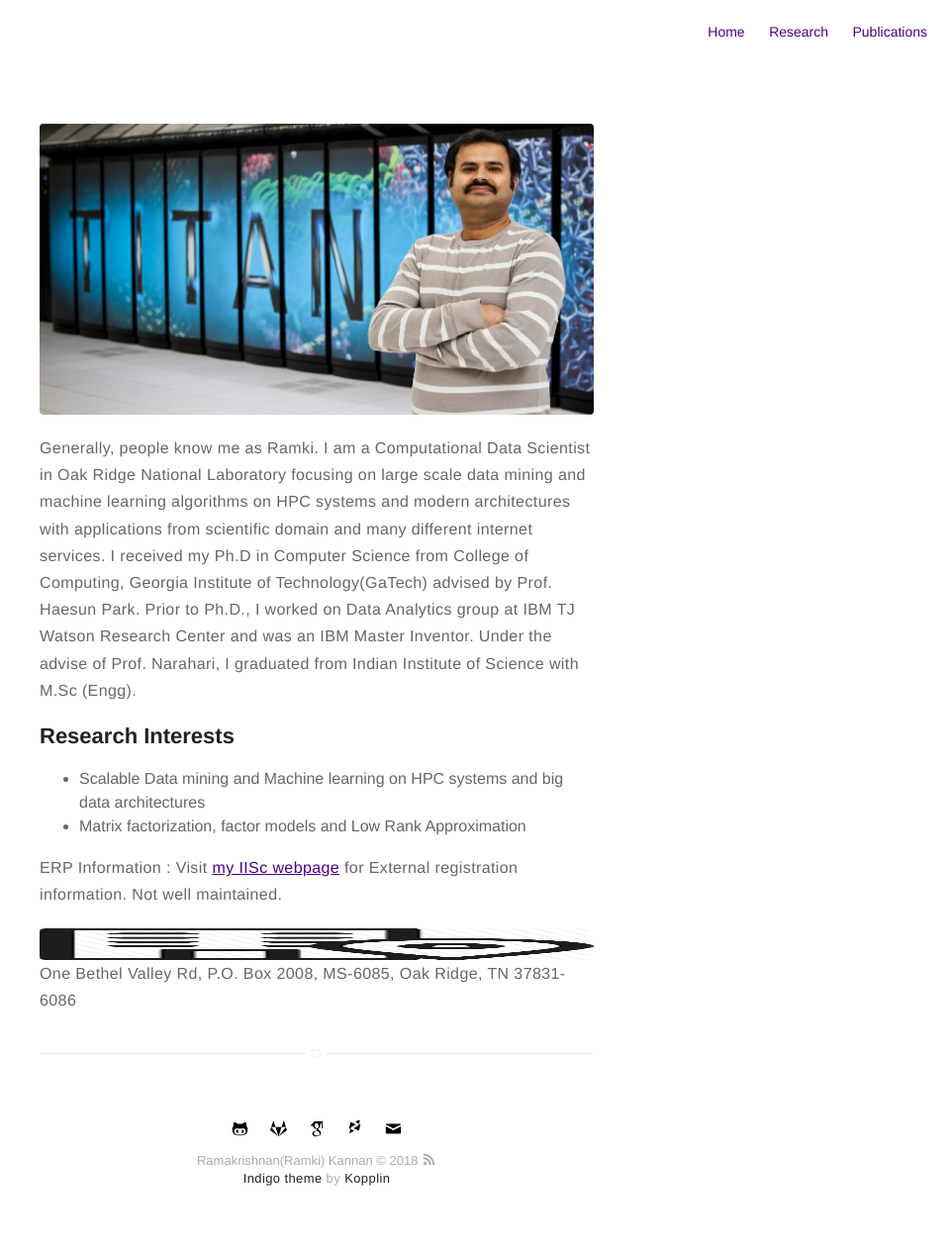
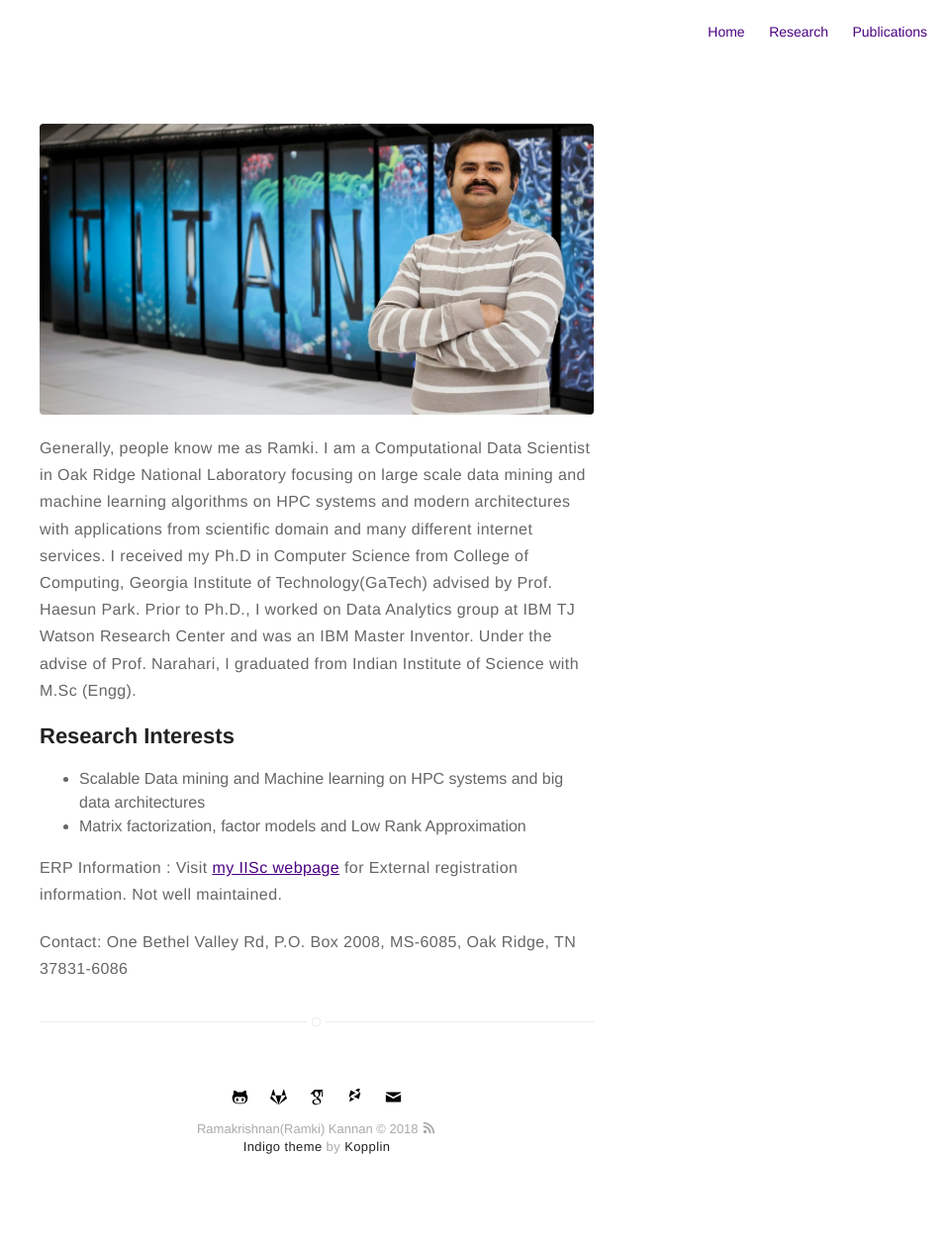
Before and after one commit to ramkikannan/ramkikannan.github.io, a Jekyll site: the page built from about.md, in a window 1280 px wide. Shown: the whole page at 99% size, without its empty margins (320-1280 px from the left). Built offline with Jekyll 4.4.1, drawn with Linux system fonts in a browser that asks for light colours; a style sheet for code colours, icons or effects is not loaded; after the commit the page ends 1230 px from its top, so only the background shows below that.

Commit message:
trying out academicons directly using css

```diff
--- a/_includes/social-links.html
+++ b/_includes/social-links.html
@@ -1,4 +1,9 @@
 <div class="social-links">
+    <link rel="stylesheet" href="https://jpswalsh.github.io/academicons/assets/main.css">
+    <link rel="stylesheet" href="https://jpswalsh.github.io/academicons/css/custom.css">
+    <link rel="stylesheet" href="https://jpswalsh.github.io/academicons/assets/academicons-v1.8.6/css/academicons.min.css">
+    <link rel="stylesheet" href="https://maxcdn.bootstrapcdn.com/font-awesome/4.7.0/css/font-awesome.min.css">
+    <link rel="alternate" type="application/rss+xml" title="Academicons" href="https://jpswalsh.github.io/academicons/feed.xml">
     {% if site.facebook %}
         <a class="link" data-title="facebook.com/{{ site.facebook }}" href="http://facebook.com/{{ site.facebook }}" target="_blank">
             <svg class="icon icon-facebook"><use xlink:href="#icon-facebook"></use></svg>
--- a/about.md
+++ b/about.md
@@ -13,7 +13,7 @@
 
 ERP Information : Visit [my IISc webpage](http://clweb.csa.iisc.ernet.in/rkrishnan/) for External registration information. Not well maintained.
 
-<img src="../figs/officeaddress.png" width="32px" height="32px">
+Contact:
 One Bethel Valley Rd,
 P.O. Box 2008, MS-6085,
 Oak Ridge, TN 37831-6086
```
